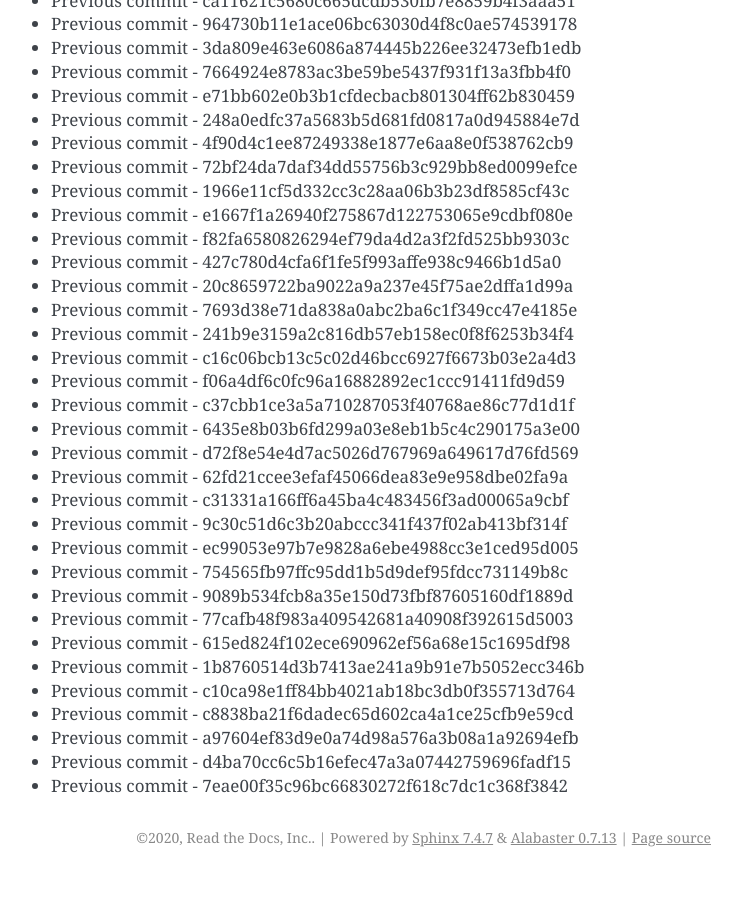
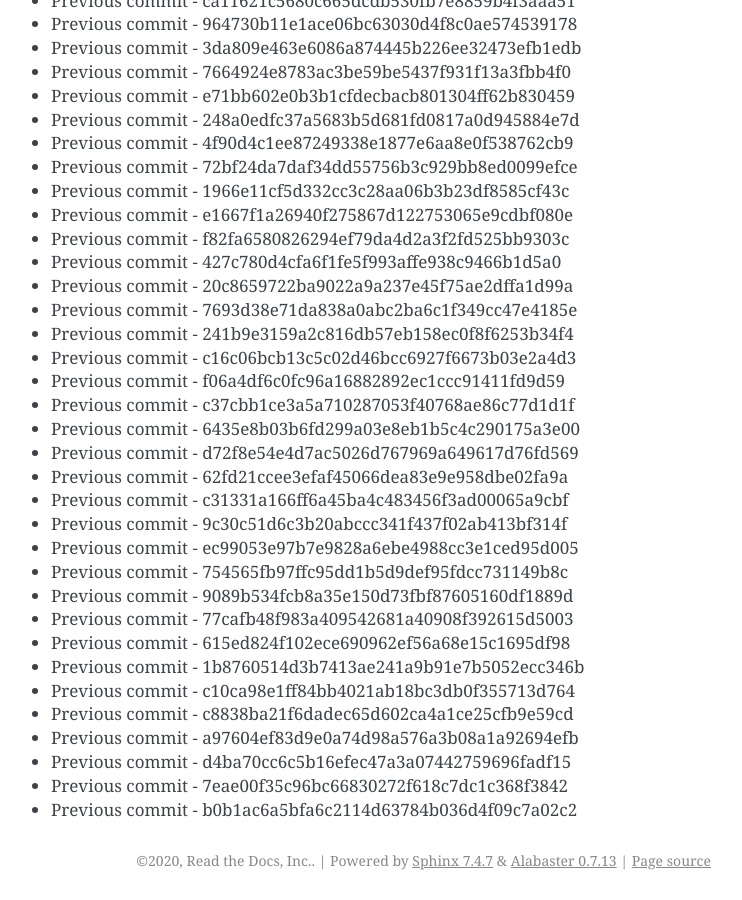
Before and after one commit to readthedocs/rtd-git-stresstest, a Sphinx documentation site: the page built from docs/updates.rst, in a window 1280 px wide and 900 px high, scrolled down 96247 px. Shown: the whole window, without its empty margins (399-1141 px from the left). Built offline with Sphinx 7.4.7, drawn with Linux system fonts in a browser that asks for light colours; before the commit the page ends 97124 px from its top, so only the background shows below that.

Commit message:
Generating commit from previous: b0b1ac6a5bfa6c2114d63784b036d4f09c7a02c2

```diff
--- a/docs/updates.rst
+++ b/docs/updates.rst
@@ -4076,3 +4076,4 @@ It can be tested for any performance characteristics.
 * Previous commit - a97604ef83d9e0a74d98a576a3b08a1a92694efb
 * Previous commit - d4ba70cc6c5b16efec47a3a07442759696fadf15
 * Previous commit - 7eae00f35c96bc66830272f618c7dc1c368f3842
+* Previous commit - b0b1ac6a5bfa6c2114d63784b036d4f09c7a02c2
```
